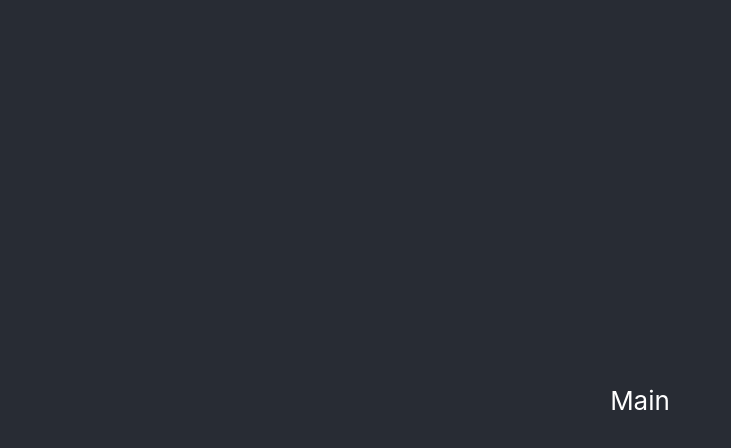
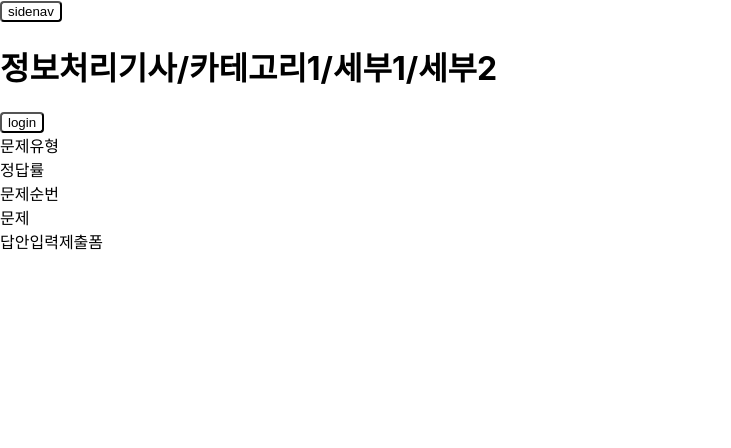
Before and after one commit to mynamesunpower/engineer-knight, a React (Create React App) app: page / in a window 1280 px wide. Shown: the top 448 px of the page, without its empty margins (0-731 px from the left). Built offline with nearby package versions, Linux system fonts and the light colour scheme.

Commit message:
요소 추가

```diff
--- a/package.json
+++ b/package.json
@@ -13,7 +13,7 @@
     "react": "^17.0.2",
     "react-dom": "^17.0.2",
     "react-scripts": "4.0.3",
-    "styled-component": "^2.8.0",
+    "styled-components": "^5.3.0",
     "typescript": "^4.1.2",
     "web-vitals": "^1.0.1"
   },
--- a/src/App.tsx
+++ b/src/App.tsx
@@ -1,12 +1,9 @@
 import React from 'react';
 import './App.css';
+import EngineerKnight from './components/pages';
 
 function App() {
-  return (
-    <div className='App'>
-      <header className='App-header'>Main</header>
-    </div>
-  );
+  return <EngineerKnight />;
 }
 
 export default App;
--- a/src/components/UI/atoms/Button.tsx
+++ b/src/components/UI/atoms/Button.tsx
@@ -1,11 +1,17 @@
 import React from 'react';
+import styled from 'styled-components';
+
+const StyledButton = styled.button<{ children: string }>`
+  background: white;
+  border-radius: 4px;
+`;
 
 interface IButton {
   children: string;
 }
 
 const Button = ({ children }: IButton) => {
-  return <button>{children}</button>;
+  return <StyledButton>{children}</StyledButton>;
 };
 
 export default Button;
--- /dev/null
+++ b/src/components/UI/atoms/TextDiv.tsx
@@ -0,0 +1,14 @@
+import React from 'react';
+import styled from 'styled-components';
+
+const div = styled.div``;
+
+interface ITextDiv {
+  children: string;
+}
+
+const TextDiv = ({ children }: ITextDiv) => {
+  return <div>{children}</div>;
+};
+
+export default TextDiv;
--- /dev/null
+++ b/src/components/UI/molecules/TopNav.tsx
@@ -0,0 +1,16 @@
+import React from 'react';
+import Button from '../atoms/Button';
+
+interface ITopNav {}
+
+const TopNav = () => {
+  return (
+    <div>
+      <Button>sidenav</Button>
+      <h1>정보처리기사/카테고리1/세부1/세부2</h1>
+      <Button>login</Button>
+    </div>
+  );
+};
+
+export default TopNav;
--- /dev/null
+++ b/src/components/UI/organisms/Paper.tsx
@@ -0,0 +1,20 @@
+import React from 'react';
+import TextDiv from '../atoms/TextDiv';
+
+interface IPaper {}
+
+const Paper = ({}: IPaper) => {
+  return (
+    <div>
+      <TextDiv>문제유형</TextDiv>
+      <TextDiv>정답률</TextDiv>
+      <div>
+        <span>문제순번</span>
+        <div>문제</div>
+      </div>
+      <TextDiv>답안입력제출폼</TextDiv>
+    </div>
+  );
+};
+
+export default Paper;
--- /dev/null
+++ b/src/components/pages/index.tsx
@@ -0,0 +1,16 @@
+import React from 'react';
+import TopNav from '../UI/molecules/TopNav';
+import Paper from '../UI/organisms/Paper';
+
+interface IEngineerKnight {}
+
+const EngineerKnight = () => {
+  return (
+    <>
+      <TopNav />
+      <Paper />
+    </>
+  );
+};
+
+export default EngineerKnight;
```
Also changed, not shown: src/assets/styles/global-styles.ts (added, +8 -0 lines), src/assets/styles/styled.d.ts (added, +14 -0 lines), src/components/UI/atoms/TextInput.tsx (added, +11 -0 lines), src/components/UI/atoms/atomStyle.ts (added, +11 -0 lines), 1 other file (tests, documents, lock files or other folders).
